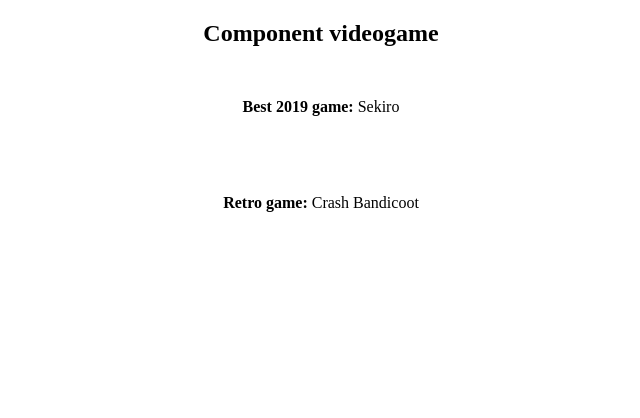
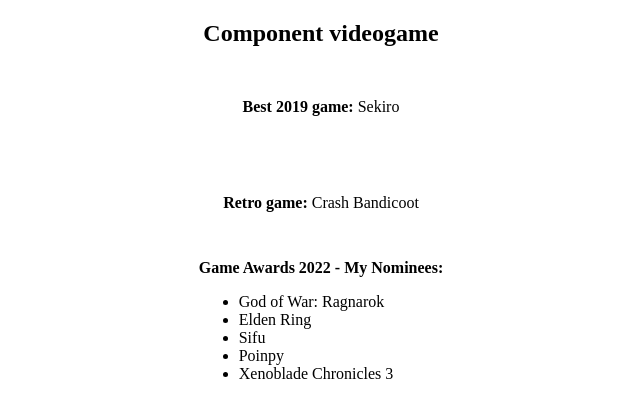
Before and after one commit to Rubru94/social-network-mean-stack, an Angular app in the folder frontend/: page /home in a window 1280 px wide. Shown: the top 418 px of the page, without its empty margins (319-959 px from the left). Built offline with nearby package versions, Linux system fonts and the light colour scheme.

Commit message:
feat: Use ngFor directive

```diff
--- a/frontend/src/app/public/components/videogame/videogame.component.html
+++ b/frontend/src/app/public/components/videogame/videogame.component.html
@@ -1,4 +1,6 @@
-<h2>Component {{ name }}</h2>
+<div>
+    <h2>Component {{ name }}</h2>
+</div>
 
 <div class="grid">
     <div>
@@ -13,4 +15,12 @@
             {{ retroGame }}
         </span>
     </div>
+    <div>
+        <span>
+            <strong>Game Awards 2022 - My Nominees:</strong>
+            <ul>
+                <li *ngFor="let game of games2022">{{ game }}</li>
+            </ul>
+        </span>
+    </div>
 </div>
--- a/frontend/src/app/public/components/videogame/videogame.component.ts
+++ b/frontend/src/app/public/components/videogame/videogame.component.ts
@@ -10,4 +10,6 @@
     bestGame2019 = 'Sekiro';
     retroGame = 'Crash Bandicoot';
     retroShow = true;
+
+    games2022 = ['God of War: Ragnarok', 'Elden Ring', 'Sifu', 'Poinpy', 'Xenoblade Chronicles 3'];
 }
--- a/frontend/src/app/public/public.component.html
+++ b/frontend/src/app/public/public.component.html
@@ -1,5 +1,3 @@
 <router-outlet></router-outlet>
 
-<div style="text-align: center">
-    <app-videogame></app-videogame>
-</div>
+<app-videogame></app-videogame>
```
